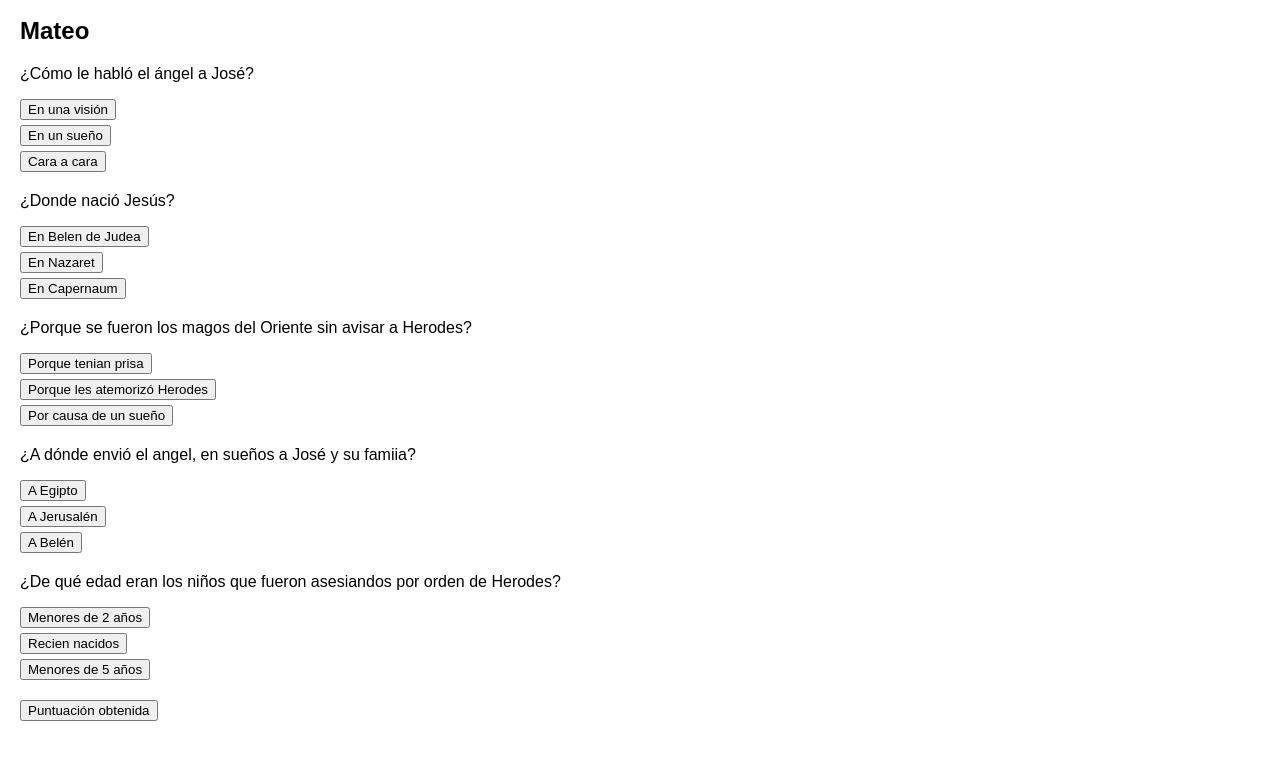
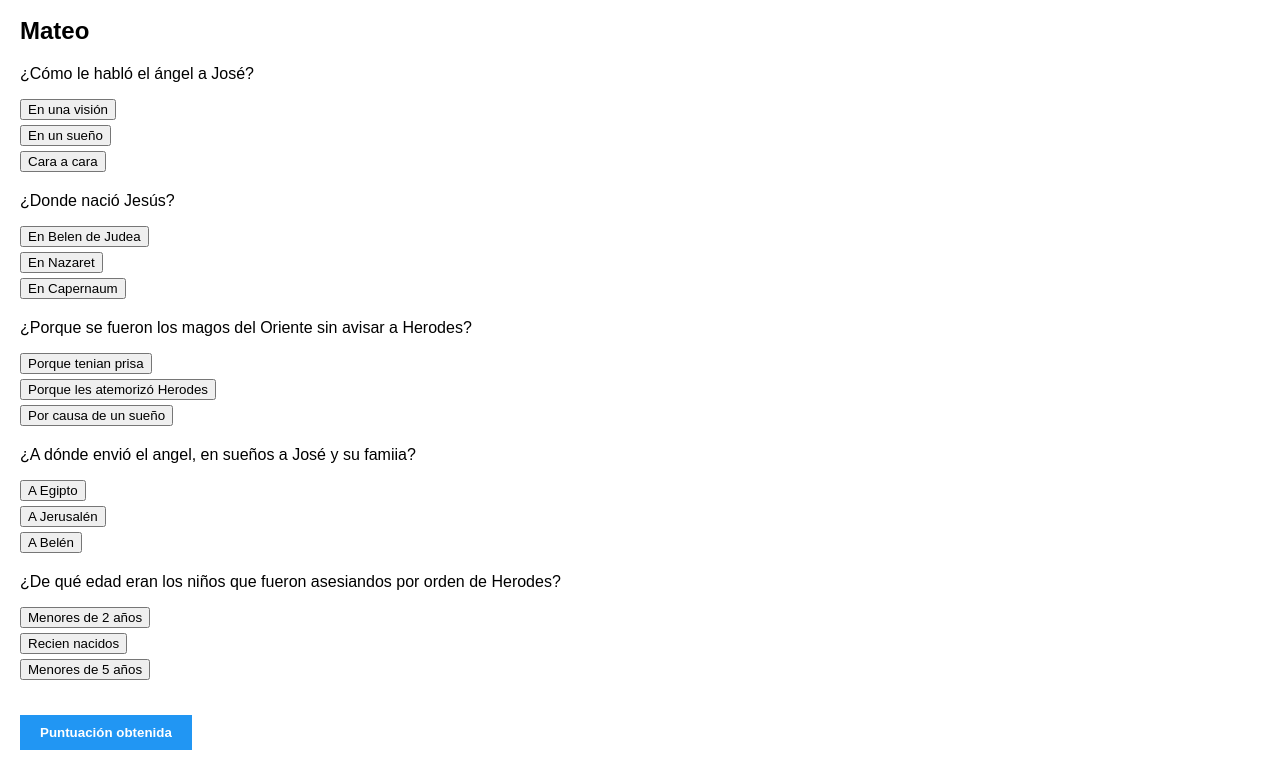
Before and after one commit to abiEsc/New-Testament, a plain HTML site: page index.html in a window 1280 px wide. Both pictures are taken after a click on the button "Mateo". Shown: the part 153-923 px from the top of the page. Before the commit the page ends 894 px from the top, so only its background shows below. Drawn offline with Linux system fonts and the light colour scheme.

Commit message:
Enhance score button styling and functionality
Added styling and class to the score button for better appearance.

```diff
--- a/index.html
+++ b/index.html
@@ -22,6 +22,19 @@
     .menu button:hover {
       background-color: #45a049; /* color más oscuro al pasar */
     }
+    .score-button {
+      background-color: #2196F3; /* azul */
+      color: white;
+      border: none;
+      padding: 10px 20px;
+      margin-top: 15px;
+      cursor: pointer;
+      font-weight: bold;
+    }
+
+.score-button:hover {
+  background-color: #0b7dda; /* azul más oscuro al pasar */
+}
 
     .question { margin-bottom: 20px; }
     button.answer { display: block; margin: 5px 0; }
@@ -152,8 +165,8 @@
     });
 
     // Aquí sí se agrega el botón
-    quizDiv.innerHTML += `<button onclick="showScore()">Puntuación obtenida</button>
-                          <p id="final-score"></p>`;
+    quizDiv.innerHTML += `<button class="score-button" onclick="showScore()">Puntuación obtenida</button>
+                      <p id="final-score"></p>`;
   }
 
     let score = 0;
```
